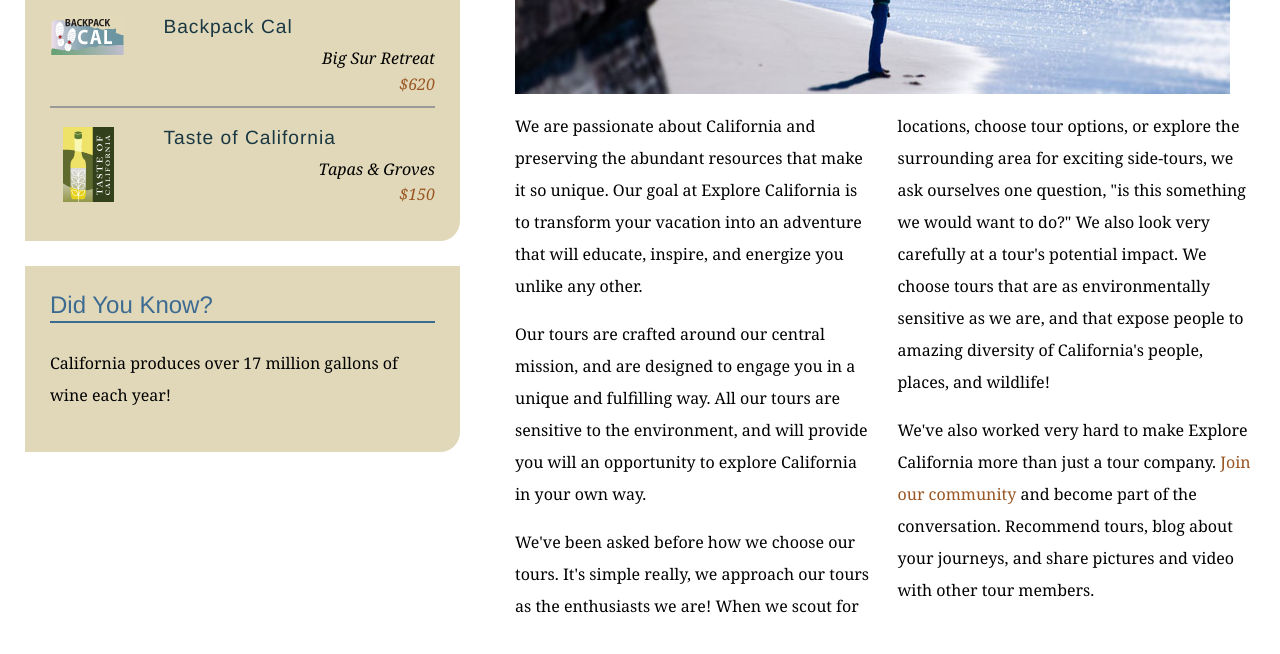
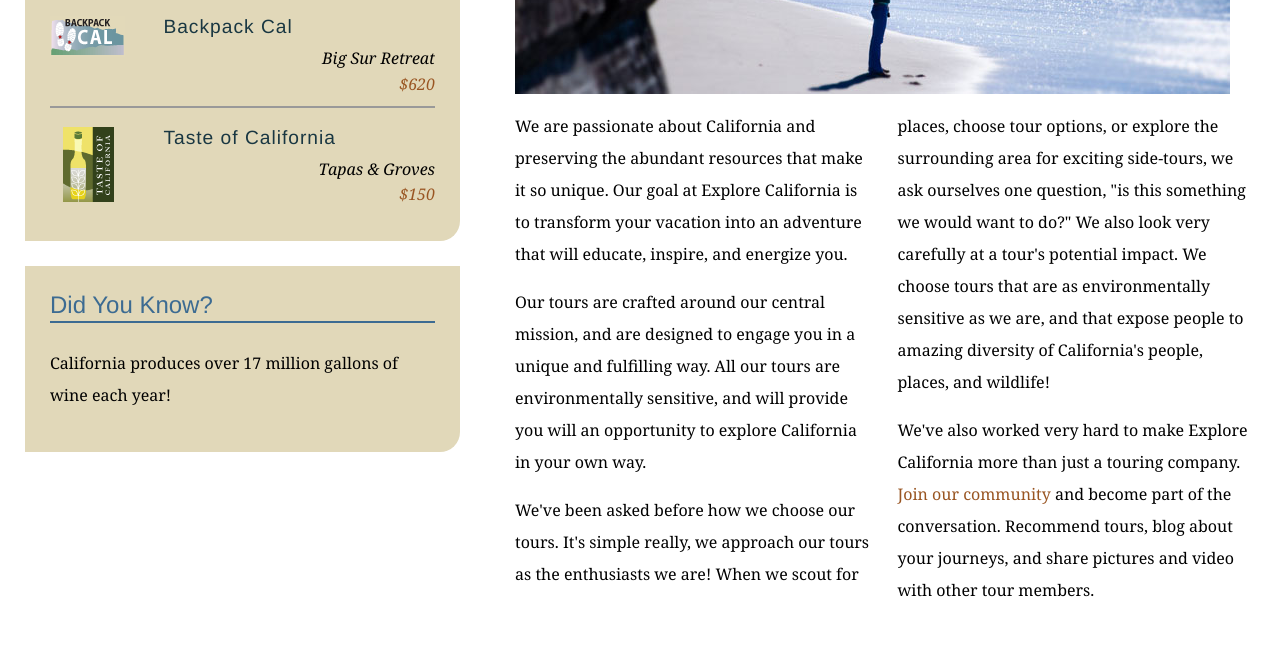
Before and after one commit to fkaccount/explore_california, a plain HTML site: page mission.html in a window 1280 px wide. Shown: the part 590-1244 px from the top of the page. Drawn offline with Linux system fonts and the light colour scheme.

Commit message:
Edits text on mission page

```diff
--- a/mission.html
+++ b/mission.html
@@ -62,10 +62,10 @@
           <h1>Who we are</h1>
           <img src="assets/images/mission_look.jpg" alt="Looking out at the Pacific" class="articleImage" />
           <div class="multiCol">
-            <p>We are passionate about California and preserving the abundant resources that make it so unique. Our goal at Explore California is to transform your vacation into an adventure that will educate, inspire, and energize you unlike any other.</p>
-            <p>Our tours are crafted around our central mission, and are designed to engage you in a unique and fulfilling way. All our tours are sensitive to the environment, and will provide you will an opportunity to explore California in your own way.</p>
-            <p>We've been asked before how we choose our tours. It's simple really, we approach our tours as the enthusiasts we are! When we scout for locations, choose tour options, or explore the surrounding area for exciting side-tours, we ask ourselves one question, &quot;is this something we would want to do?&quot; We also look very carefully at a tour's potential impact. We choose tours that are as environmentally sensitive as we are, and that expose people to amazing diversity of California's people, places, and wildlife!</p>
-            <p>We've also worked very hard to make Explore California more than just a tour company. <a href="explorers/join.html">Join our community</a> and become part of the conversation. Recommend tours, blog about your journeys, and share pictures and video with other tour members.</p>
+            <p>We are passionate about California and preserving the abundant resources that make it so unique. Our goal at Explore California is to transform your vacation into an adventure that will educate, inspire, and energize you.</p>
+            <p>Our tours are crafted around our central mission, and are designed to engage you in a unique and fulfilling way. All our tours are environmentally sensitive, and will provide you will an opportunity to explore California in your own way.</p>
+            <p>We've been asked before how we choose our tours. It's simple really, we approach our tours as the enthusiasts we are! When we scout for places, choose tour options, or explore the surrounding area for exciting side-tours, we ask ourselves one question, &quot;is this something we would want to do?&quot; We also look very carefully at a tour's potential impact. We choose tours that are as environmentally sensitive as we are, and that expose people to amazing diversity of California's people, places, and wildlife!</p>
+            <p>We've also worked very hard to make Explore California more than just a touring company. <a href="explorers/join.html">Join our community</a> and become part of the conversation. Recommend tours, blog about your journeys, and share pictures and video with other tour members.</p>
           </div>
         </div>
       </div>
```
